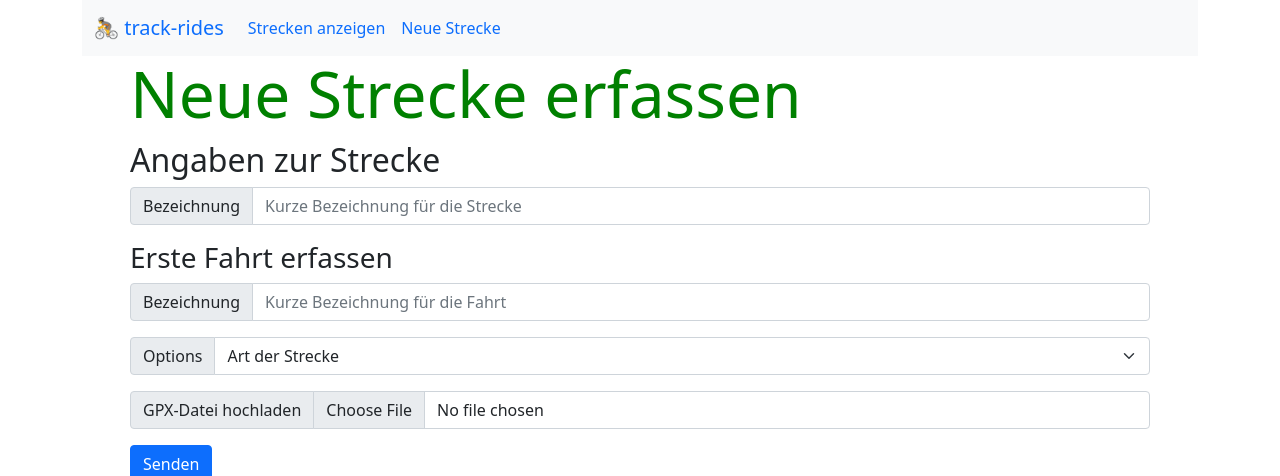
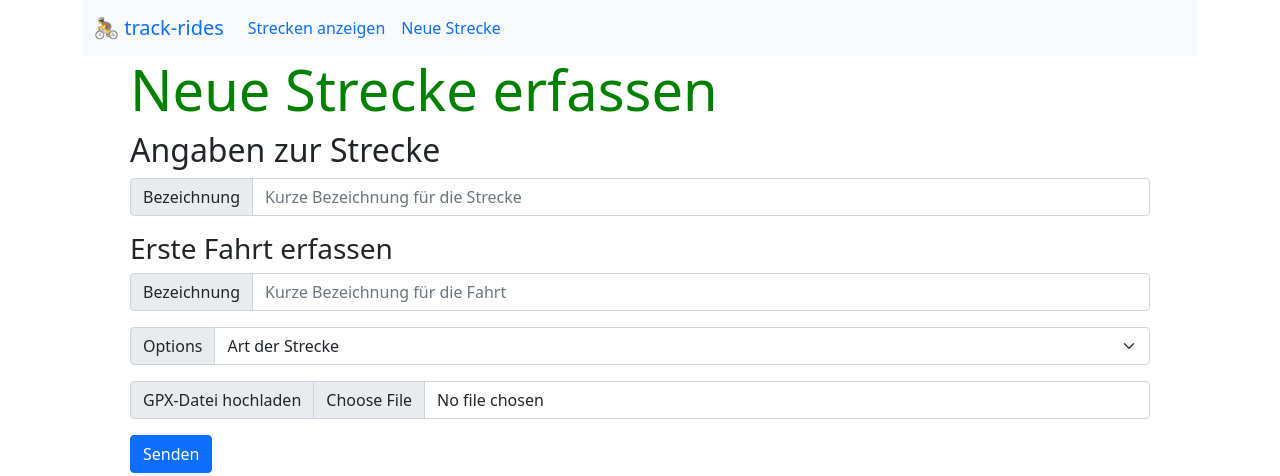
Before and after one commit to iorala/track-rides, a Flask app: page /new_route in a window 1280 px wide. Shown: the top 476 px of the page. Run offline with Flask 2, Linux system fonts and the light colour scheme.

Commit message:
cleanup - remove unnecessary files / indentation

```diff
--- a/main.py
+++ b/main.py
@@ -44,6 +44,11 @@ def utility_processor():
 
 @app.route('/')
 def home():
+    # - Trainingstagebuch
+    #     - Zeigt letzte Strecken
+    #     - letzte fahrten mit Statistiken
+    #     - Fahrten pro woche
+    # return render_template("main.html", routes=routes, title="Streckenübersicht")
     return redirect("/show_routes", code=302)
 
 
@@ -161,16 +166,6 @@ def view_ride(id_route, id_ride):
     speed_graph,elevation_graph,heartrate_graph = tr.ride_graphs(routes, id_route, id_ride)
     return render_template("view_ride.html", routes=routes, id_route=id_route, id_ride=id_ride, speed_graph=speed_graph, elevation_graph=elevation_graph, heartrate_graph=heartrate_graph, title=f"Fahrt {routes[id_route]['rides'][id_ride]['name']} für Strecke {routes[id_route]['name']}")
 
-
-
-@app.route('/diary', methods=["GET","POST"])
-def diary():
-# - Trainingstagebuch
-#     - Zeigt letzte Strecken
-#     - letzte fahrten mit Statistiken
-#     - Fahrten pro woche
-    return render_template("diary.html")
-
 # App Ausführen
 if __name__ == "__main__":
     app.run(debug=True, port=5000)
--- a/templates/diary.html
+++ /dev/null
@@ -1,4 +0,0 @@
-<!--
-Shows a list of the last rides of the week e.g. maybe some graphs?
-- ToDo: Include in Main page -remove
--->
--- a/templates/header.html
+++ b/templates/header.html
@@ -44,6 +44,6 @@
     <div class="container px-5">
         <div class="row gx-5">
             <div class="col">
-                <h1 class="display-3">{{title}}</h1>
+                <h1 class="display-4">{{title}}</h1>
             </div>
         </div>
--- a/templates/main.html
+++ b/templates/main.html
@@ -1,7 +1,6 @@
 <!--
 main page
-- Links to other pages
 ToDo: Write content for main page
-ToDo: Include ride diary
+ToDo: Include ride diary: Shows a list of the last rides of the week e.g. maybe some graphs?
 ToDo: Include some insights
 -->
```
